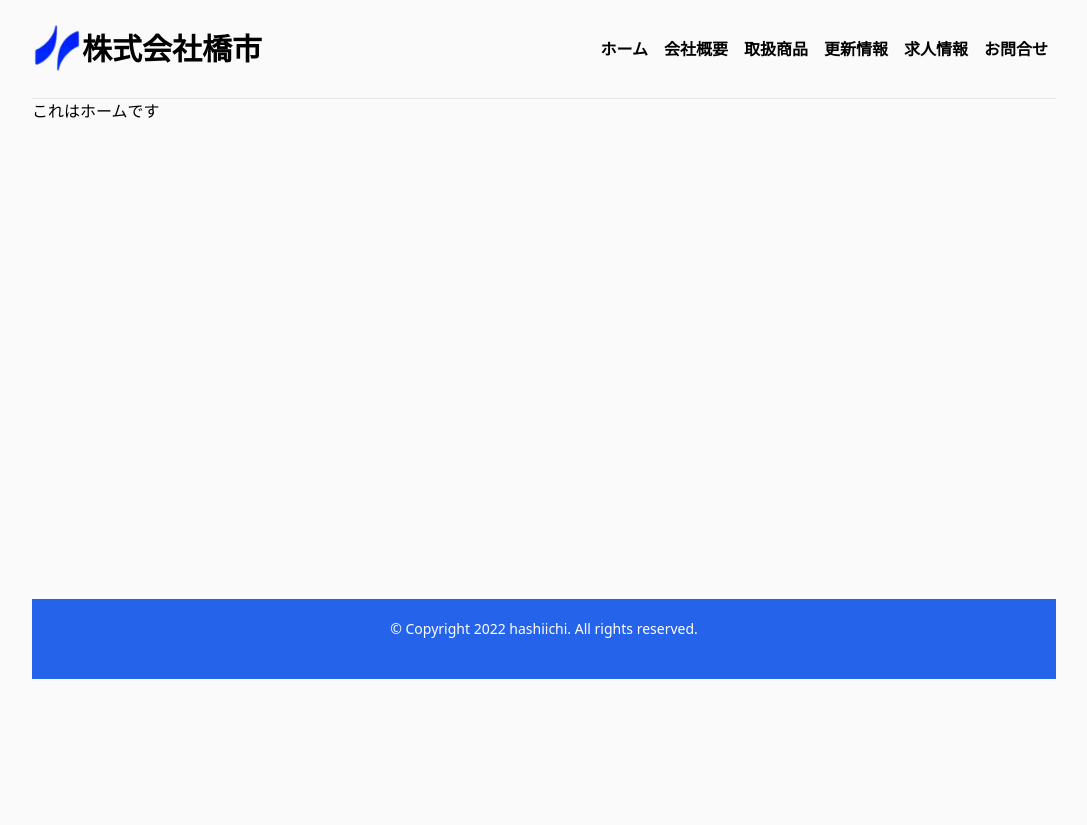
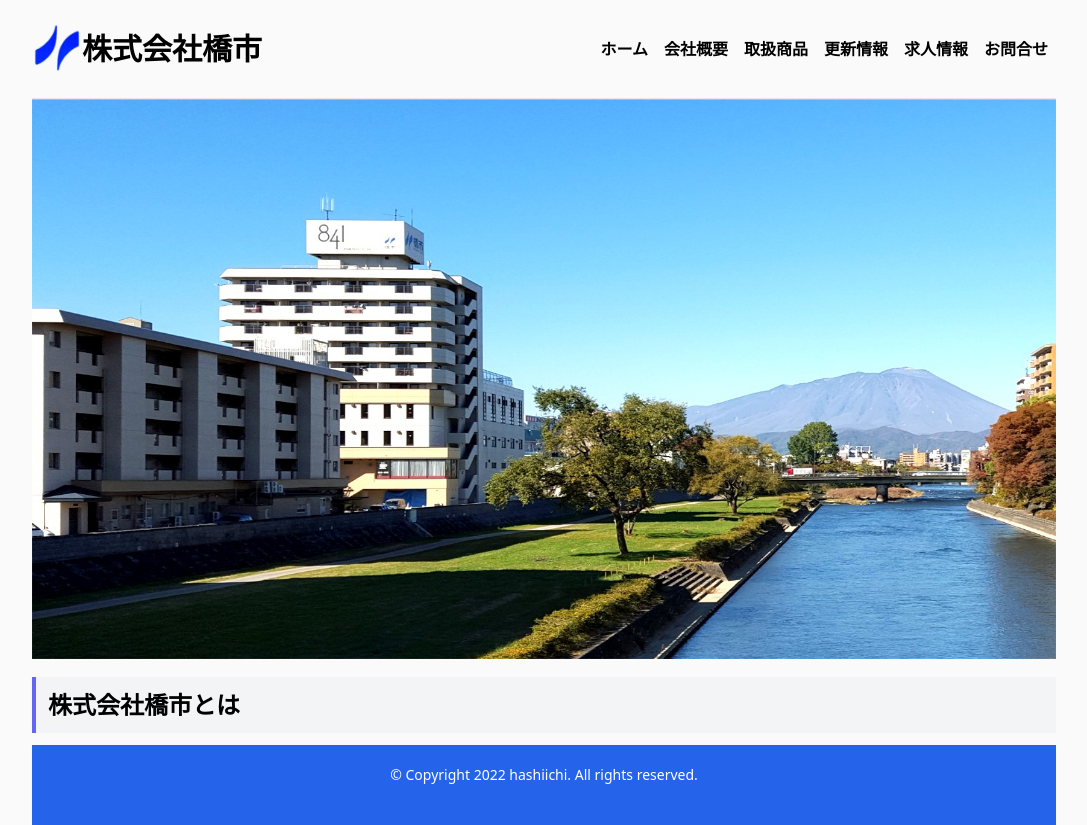
Before and after one commit to knm22mukk/841web, a Next.js app: page / in a window 1280 px wide. Shown: the whole page, without its empty margins (96-1183 px from the left). Before the commit the page ends 800 px from the top, so only its background shows below. Built offline with nearby package versions, Linux system fonts and the light colour scheme.

Commit message:
コード修正、トップに画像配置

```diff
--- a/src/components/Header.tsx
+++ b/src/components/Header.tsx
@@ -1,7 +1,7 @@
 import { NextPage } from 'next';
 import Image from 'next/image';
 import Link from 'next/link';
-import { MobileNav } from '@components/MobileNav';
+import MobileNav from '@components/MobileNav';
 import { headerNavLinks } from '@data/headerNavLinks';
 import { siteMetaData } from '@data/siteMetaData';
 
--- a/src/components/MobileNav.tsx
+++ b/src/components/MobileNav.tsx
@@ -3,7 +3,7 @@ import { useState } from 'react';
 import { MdClose, MdMenu } from 'react-icons/md';
 import { headerNavLinks } from '@data/headerNavLinks';
 
-export const MobileNav = () => {
+const MobileNav = () => {
   const [open, setOpen] = useState<boolean>(false);
 
   const handleClick = () => {
@@ -43,3 +43,5 @@ export const MobileNav = () => {
     </div>
   );
 };
+
+export default MobileNav;
--- /dev/null
+++ b/src/components/SectionHeader.tsx
@@ -0,0 +1,13 @@
+type Props = {
+  title: string;
+};
+
+const SectionHeader = ({ title }: Props) => {
+  return (
+    <div className='py-3 my-3 bg-gray-100 border-l-4 border-indigo-500'>
+      <h4 className='px-3 text-2xl font-bold '>{title}</h4>
+    </div>
+  );
+};
+
+export default SectionHeader;
--- /dev/null
+++ b/src/pages/company/index.tsx
@@ -0,0 +1,7 @@
+import React from 'react';
+
+const Company = () => {
+  return <>会社概要</>;
+};
+
+export default Company;
--- a/src/pages/index.tsx
+++ b/src/pages/index.tsx
@@ -1,10 +1,13 @@
 import type { NextPage } from 'next';
+import Image from 'next/image';
 import Layout from '@components/Layout';
+import SectionHeader from '@components/SectionHeader';
 
 const Home: NextPage = () => {
   return (
     <Layout>
-      <h1 className='h-[500px]'>これはホームです</h1>
+      <Image src='/images/hashiich.jpg' alt='hashiichi' width={1280} height={700} className='' />
+      <SectionHeader title='株式会社橋市とは' />
     </Layout>
   );
 };
```
Also changed, not shown: public/images/hashiich.jpg (added).
